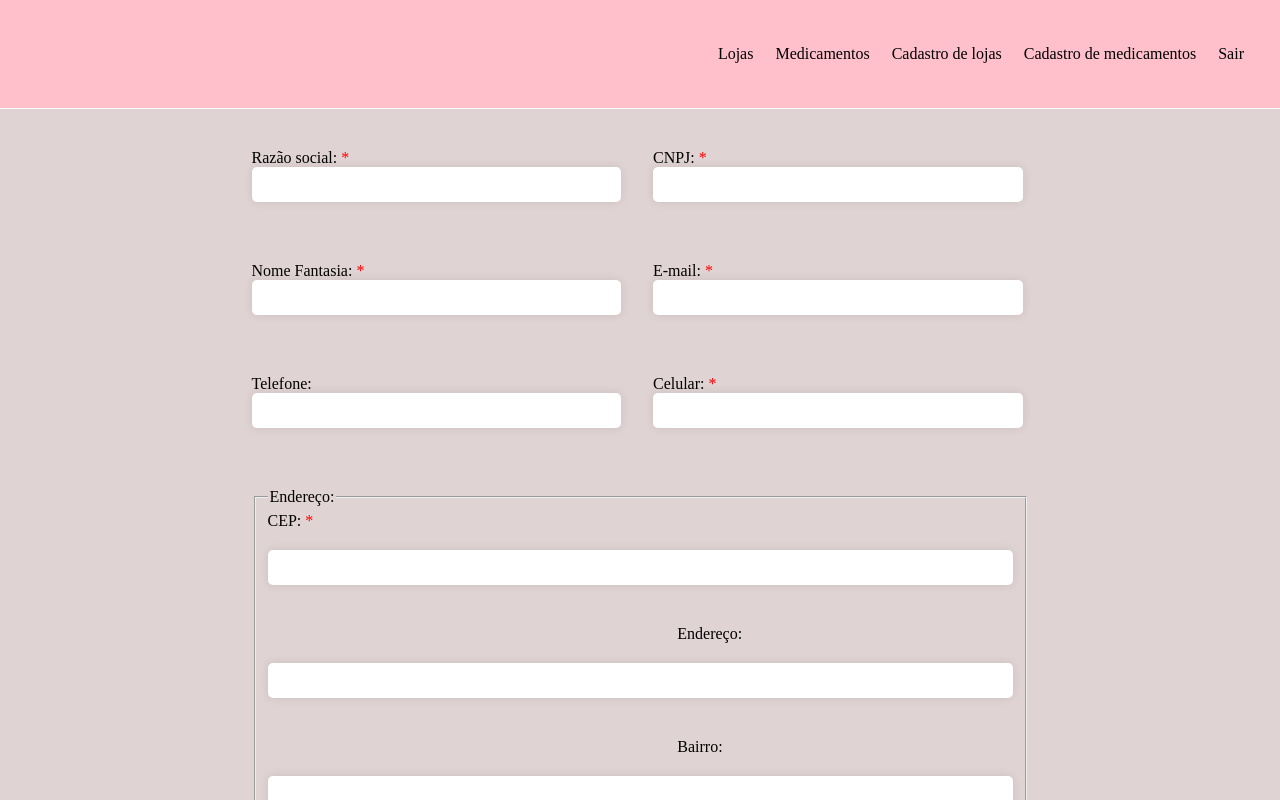
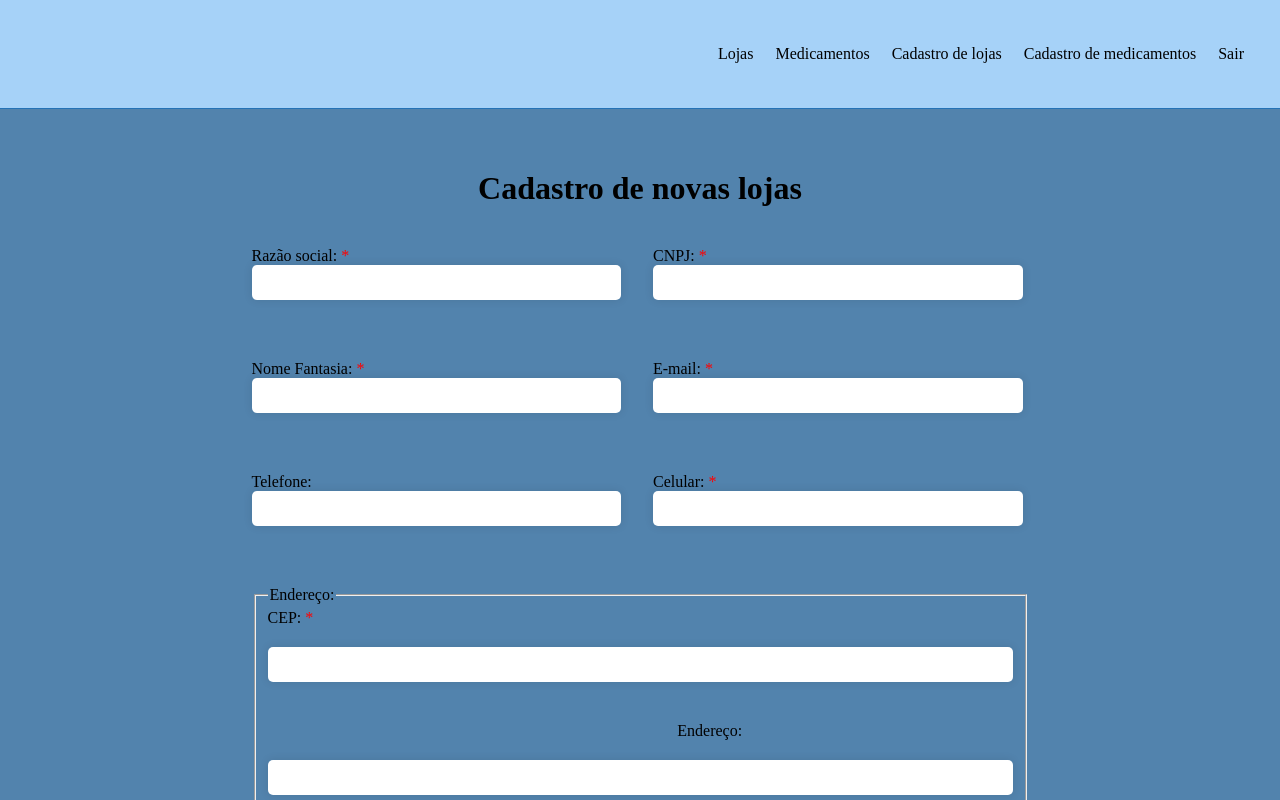
Before and after one commit to Dav1Samu3l/Pharm, a React (Vite) app in the folder PhrmLABP/: page /Cadastro-de-lojas in a window 1280 px wide. Shown: the top 800 px of the page. Built offline with nearby package versions, Linux system fonts and the light colour scheme.

Commit message:
estilos gerais

```diff
--- a/PhrmLABP/src/App.jsx
+++ b/PhrmLABP/src/App.jsx
@@ -1,8 +1,11 @@
-import React from 'react';
+import React, { useEffect } from 'react';
 import FixedMenu from './Components/Menu.jsx';
 import { Outlet } from 'react-router-dom';
 
 function App() {
+  useEffect(() => {
+    document.body.style.backgroundColor = '#2472b6';
+  }, []);
   return (
     <>
       <div className='menu'>
--- a/PhrmLABP/src/Components/Menu.css
+++ b/PhrmLABP/src/Components/Menu.css
@@ -4,7 +4,7 @@
     width: 100%;
     padding: 35px;
     left: 0px;
-    background-color: pink;
+    background-color:#a6d2f8;
   }
 
   .menu-toggle {
--- a/PhrmLABP/src/Components/Pages/CadastroDeLojas/CadastroLoja.jsx
+++ b/PhrmLABP/src/Components/Pages/CadastroDeLojas/CadastroLoja.jsx
@@ -63,6 +63,8 @@ function CadastroDeLoja() {
   return (
     <BodyContainer>
       < FormContainer>
+      <h1>Cadastro de novas lojas</h1>
+      <br/>
         <form onSubmit={handleSubmit}>
           <label>
             Razão social: <span style={{ color: 'red' }}>*</span>
--- a/PhrmLABP/src/Components/Pages/CadastroDeMedicamentos/CadastroMedicamentos.jsx
+++ b/PhrmLABP/src/Components/Pages/CadastroDeMedicamentos/CadastroMedicamentos.jsx
@@ -25,6 +25,7 @@ function MedicamentoForm() {
    return (
       <BodyContainer>
          <FormContainer>
+            <h1>Cadastro de mdecicamentos</h1>
             <form onSubmit={handleSubmit}>
                <label>
                   Nome do medicamento: <span style={{ color: 'red' }}>*</span>
--- a/PhrmLABP/src/Components/Pages/Lojas/CardLojas.jsx
+++ b/PhrmLABP/src/Components/Pages/Lojas/CardLojas.jsx
@@ -13,6 +13,8 @@ function ListaDeLoja() {
     setFormValuesList(storedFormValuesList);
   }, []);
   return (
+    <>
+      <BodyContainer> <h1>Opções de lojas</h1></BodyContainer>
       <BodyContainer>
         {formValuesList.map((formValues, index) => (
           <Card key={index}>
@@ -28,10 +30,10 @@ function ListaDeLoja() {
             <p>{formValues.cidade}</p>
             <p>{formValues.estado}</p>
             <p>{formValues.cep}</p>
-
           </Card>
         ))}
       </BodyContainer>
+    </>
   );
 }
 export default ListaDeLoja;
--- a/PhrmLABP/src/Components/Pages/Medicamentos/Medicamentos.jsx
+++ b/PhrmLABP/src/Components/Pages/Medicamentos/Medicamentos.jsx
@@ -12,6 +12,9 @@ function ListaDeLoja() {
     setFormValuesList(storedFormValuesList);
   }, []);
   return (
+    <>
+
+      <BodyContainer> <h1>Opções de Medicamentos</h1></BodyContainer>
       <BodyContainer>
         {formValuesList.map((formValues2, index) => (
           <Card key={index}>
@@ -24,6 +27,7 @@ function ListaDeLoja() {
           </Card>
         ))}
       </BodyContainer>
+    </>
   );
 }
 export default ListaDeLoja;
--- a/PhrmLABP/src/Components/style/Body-styled.jsx
+++ b/PhrmLABP/src/Components/style/Body-styled.jsx
@@ -7,8 +7,8 @@ const BodyContainer = styled.body`
   flex-direction: column;
   align-items: center;
   justify-content: center;
-  background-color: #d694d86f;
   margin: 102px 0px 100px;
+  background-color: #5283ad;
 
   @media (min-width: 768px) {
     display: flex;
@@ -18,7 +18,6 @@ const BodyContainer = styled.body`
     align-items: center;
     -webkit-box-pack: center;
     justify-content: center;
-    background-color: rgb(224, 211, 211);
     margin: 109px -9px 100px;
   }
 `;
--- a/PhrmLABP/src/Components/style/Card-style.jsx
+++ b/PhrmLABP/src/Components/style/Card-style.jsx
@@ -14,7 +14,7 @@ display: flex;
     align-content: space-around;
     justify-content: space-between;
     align-items: flex-start;
-    background-color: #a321c46f;
+    background-color:#3c75a7;
     box-shadow:  #000000f1(11, 11, 11, 1.36) 0px 0px 10px ;
 
   border: 1px solid #ccc;
```
Lines whose indentation alone changed are shown as unchanged.
